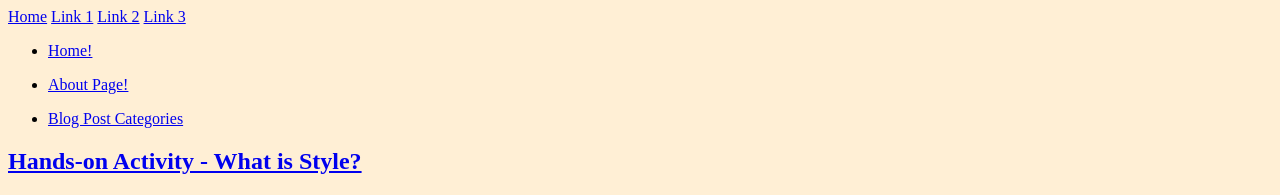
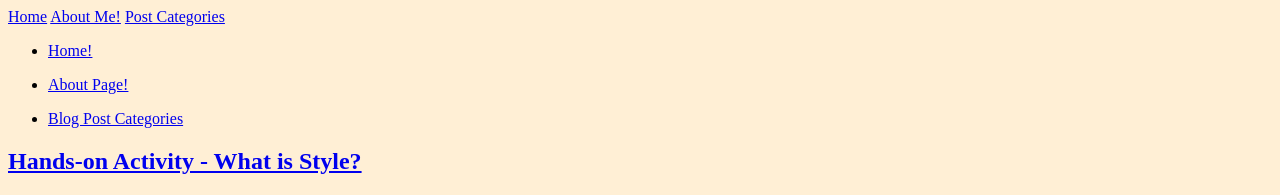
Before and after one commit to brookejohnson450/brookejohnson450.github.io, a Jekyll site: the page built from index.html, in a window 1280 px wide. Shown: the top 195 px of the page. Built offline with Jekyll 4.4.1, drawn with Linux system fonts in a browser that asks for light colours; comment, search, counter and statistics services are not loaded.

Commit message:
Update default.html

```diff
--- a/_layouts/default.html
+++ b/_layouts/default.html
@@ -11,10 +11,9 @@
   </head>
   <body>
 	  <div class="w3-bar w3-black">
-  <a href="#" class="w3-bar-item w3-button">Home</a>
-  <a href="#" class="w3-bar-item w3-button">Link 1</a>
-  <a href="#" class="w3-bar-item w3-button">Link 2</a>
-  <a href="#" class="w3-bar-item w3-button">Link 3</a>
+  <a href="https://brookejohnson450.github.io/" class="w3-bar-item w3-button">Home</a>
+  <a href="/about/springbreak.html" class="w3-bar-item w3-button">About Me!</a>
+  <a href="categories.html" class="w3-bar-item w3-button">Post Categories</a>
 </div>
 
 
```
